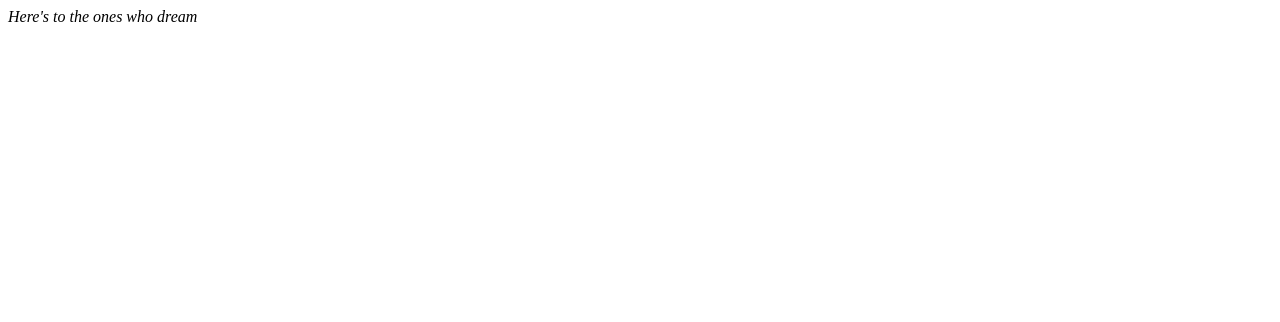
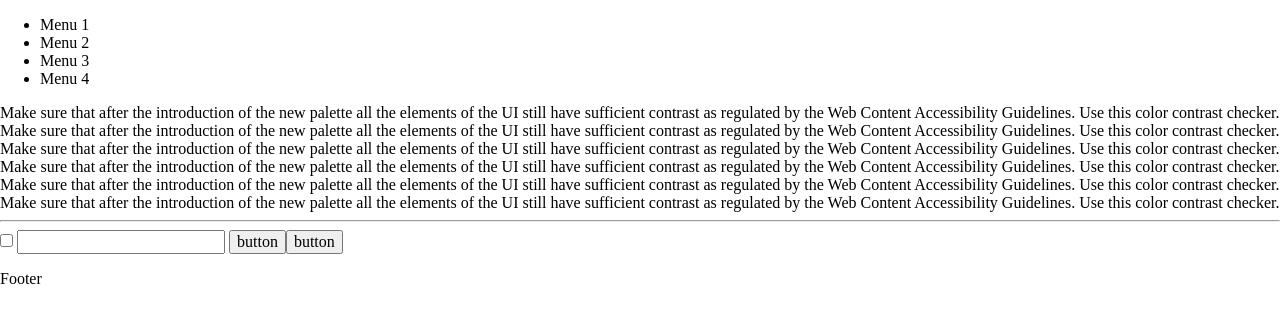
Before and after one commit to sashareds/CI_PP1_CastraPress, a plain HTML site: page index.html in a window 1280 px wide. Drawn offline with Linux system fonts and the light colour scheme; files that its build step writes are made by us from their sources.

Commit message:
Add adapted modern-normalised

```diff
--- /dev/null
+++ b/css/style.css
@@ -0,0 +1,60 @@
+/* Normolise default styling across all browsers. Only used nescessary styles. Taken and adopted from modern-normolised.css https://github.com/sindresorhus/modern-normalize/blob/main/modern-normalize.css and HTML 5 boilerplate https://github.com/h5bp/main.css/blob/main/src/_base.css */
+*,
+::before,
+::after {
+	box-sizing: border-box; /* Use a better box model (opinionated). */
+}
+html {
+	-webkit-text-size-adjust: 100%; /* 2. Prevent adjustments of font size after orientation changes in iOS. */
+}
+body {
+	margin: 0; /* Remove the margin in all browsers. */
+}
+b, strong {
+	font-weight: bolder;
+}
+/* Add the correct font size in all browsers. */
+small {
+	font-size: 80%;
+}
+/*
+1. Change the font styles in all browsers.
+2. Remove the margin in Firefox and Safari.
+*/
+button, input, optgroup, select, textarea {
+	font-family: inherit; /* 1 */
+	font-size: 100%; /* 1 */
+	line-height: 1.15; /* 1 */
+	margin: 0; /* 2 */
+}
+/* Remove the inheritance of text transform in Edge and Firefox. */
+button, select {
+	text-transform: none;
+}
+/* Correct the inability to style clickable types in iOS and Safari. */
+button, [type='button'], [type='reset'], [type='submit'] {
+	-webkit-appearance: button;
+}
+/* Remove default fieldset styles. */
+fieldset {
+ border: 0;
+ margin: 0;
+ padding: 0;
+}
+/* Remove the inner border and padding in Firefox. */
+::-moz-focus-inner {
+	border-style: none;
+	padding: 0;
+}
+/* Restore the focus styles unset by the previous rule. */
+:-moz-focusring {
+	outline: 1px dotted ButtonText;
+}
+/* Allow only vertical resizing of textareas. */
+textarea {
+  resize: vertical;
+}
+/* Remove the gap between audio, canvas, iframes, images, videos and the bottom of their containers: https://github.com/h5bp/html5-boilerplate/issues/440 */
+ audio,canvas, iframe, img, svg, video {
+   vertical-align: middle;
+ }
--- a/index.html
+++ b/index.html
@@ -6,7 +6,8 @@
     <meta name="viewport" content="width=device-width, initial-scale=1">
     <title>CastraPress | Specialised Wordpress Hosting for Creators</title>
     <link rel="stylesheet" href="css/style.css">
-  <meta name="description" content="A safe and secure WordPress hosting solution for creators such as designers, marketers and creative agencies or busy businesses to host and manage WordPress sites.">
+    <meta name="description"
+        content="A safe and secure WordPress hosting solution for creators such as designers, marketers and creative agencies or busy businesses to host and manage WordPress sites.">
 
     <!-- Adding Open Graph meta tags, to allow social media platforms and apps pull nescessary data about the document and display it properly -->
     <meta property="og:title" content="CastraPress | Specialised Wordpress Hosting for Creators">
@@ -26,7 +27,57 @@
 
 <body>
 
-  <i>Here's to the ones who dream</i>
+    <header>
+
+        <nav>
+            <ul>
+                <li>Menu 1</li>
+                <li>Menu 2</li>
+                <li>Menu 3</li>
+                <li>Menu 4</li>
+            </ul>
+        </nav>
+
+    </header>
+
+    <main>
+
+        <section>
+            <div>
+                Make sure that after the introduction of the new palette all the elements of the UI still have sufficient contrast as regulated by the Web Content Accessibility Guidelines. Use this color contrast checker.
+
+            </div>
+            <div>
+                Make sure that after the introduction of the new palette all the elements of the UI still have sufficient contrast as regulated by the Web Content Accessibility Guidelines. Use this color contrast checker.
+            </div>
+            <div>
+                Make sure that after the introduction of the new palette all the elements of the UI still have sufficient contrast as regulated by the Web Content Accessibility Guidelines. Use this color contrast checker.
+            </div>
+            <div>
+                Make sure that after the introduction of the new palette all the elements of the UI still have sufficient contrast as regulated by the Web Content Accessibility Guidelines. Use this color contrast checker.
+            </div>
+            <div>
+                Make sure that after the introduction of the new palette all the elements of the UI still have sufficient contrast as regulated by the Web Content Accessibility Guidelines. Use this color contrast checker.
+            </div>
+            <div>
+                Make sure that after the introduction of the new palette all the elements of the UI still have sufficient contrast as regulated by the Web Content Accessibility Guidelines. Use this color contrast checker.
+            </div>
+
+        </section>
+
+        <hr>
+
+        <section>
+            <form>
+                <input type="checkbox"> <input type="text"> <input type="button" value="button"><button>button</button>
+            </form>
+        </section>
+
+    </main>
+
+    <footer>
+        <p>Footer</p>
+    </footer>
 
 </body>
 
```
Also changed, not shown: contact-us.html (added, +22 -0 lines), docs/img/cloning_new_repo.png (deleted), style.css (deleted). Lines whose indentation alone changed are shown as unchanged.
